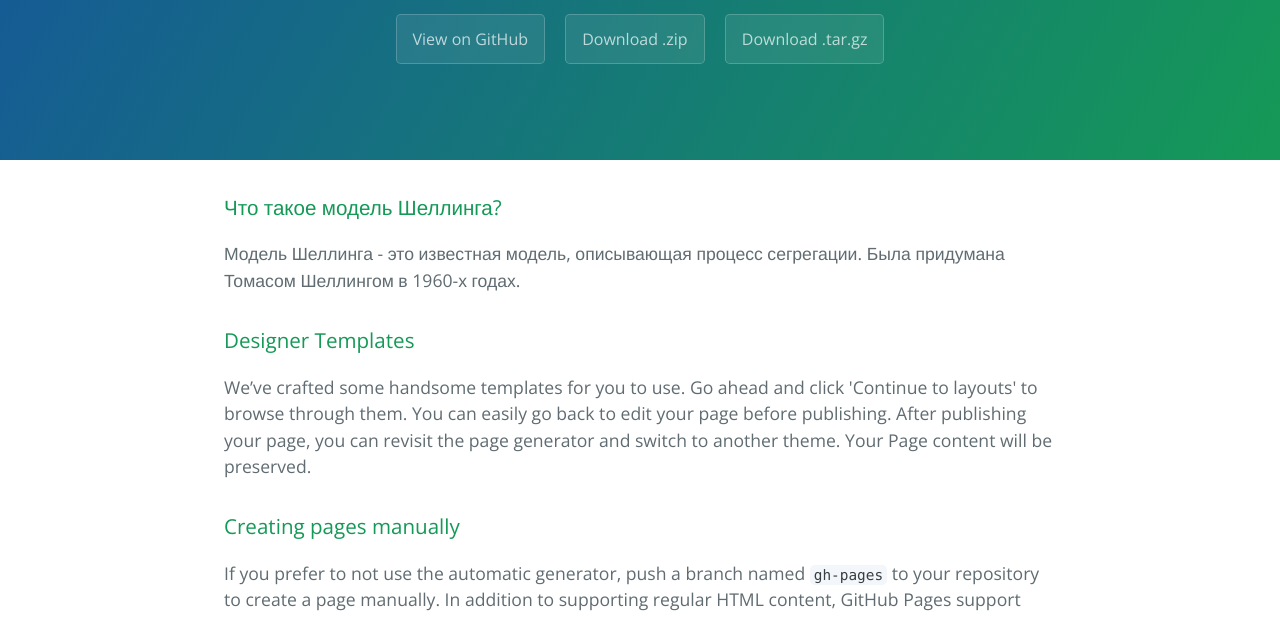
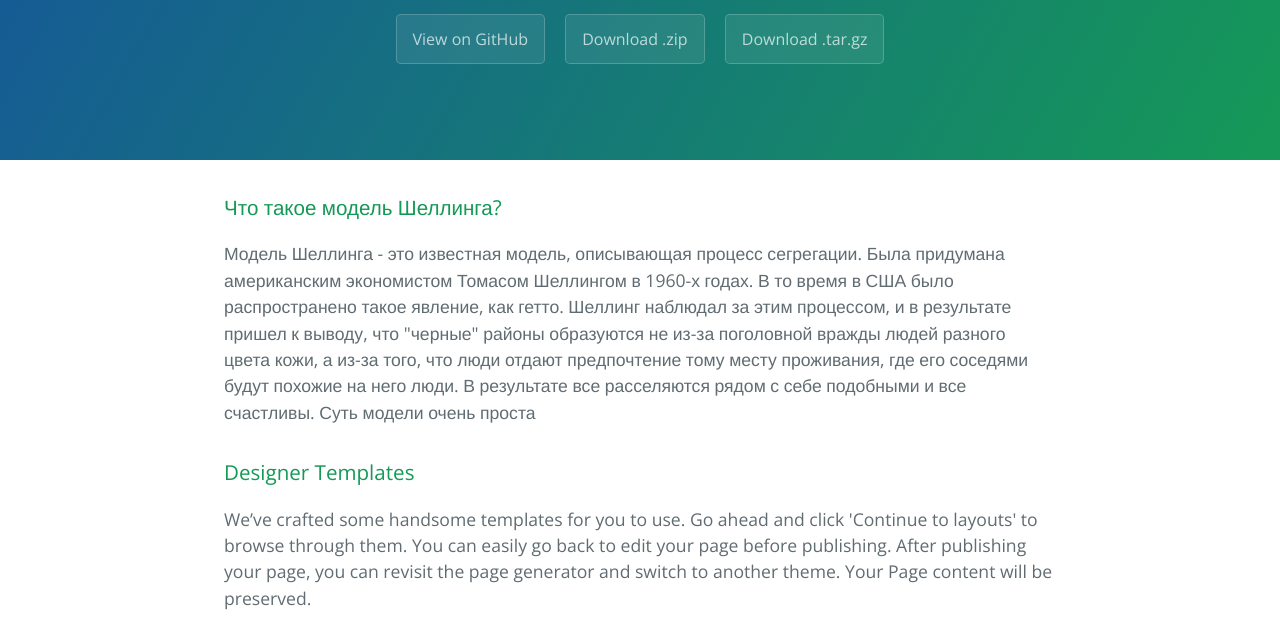
Before and after one commit to Dewdis/me, a plain HTML site: page index.html in a window 1280 px wide. Shown: the part 176-793 px from the top of the page. Drawn offline with nearby package versions, Linux system fonts and the light colour scheme.

Commit message:
Update index.html

```diff
--- a/index.html
+++ b/index.html
@@ -2,7 +2,7 @@
 <html lang="en-us">
   <head>
     <meta charset="UTF-8">
-    <title>Расширенная модель Шеллинга by Dewdis</title>
+    <title>Расширенная модель Шеллинга</title>
     <meta name="viewport" content="width=device-width, initial-scale=1">
     <link rel="stylesheet" type="text/css" href="stylesheets/normalize.css" media="screen">
     <link href='https://fonts.googleapis.com/css?family=Open+Sans:400,700' rel='stylesheet' type='text/css'>
@@ -22,7 +22,8 @@
       <h3>
 <a id="Что-такое-модель-Шеллинга" class="anchor" href="#%D0%A7%D1%82%D0%BE-%D1%82%D0%B0%D0%BA%D0%BE%D0%B5-%D0%BC%D0%BE%D0%B4%D0%B5%D0%BB%D1%8C-%D0%A8%D0%B5%D0%BB%D0%BB%D0%B8%D0%BD%D0%B3%D0%B0" aria-hidden="true"><span class="octicon octicon-link"></span></a>Что такое модель Шеллинга?</h3>
 
-<p>Модель Шеллинга - это известная модель, описывающая процесс сегрегации. Была придумана Томасом Шеллингом в 1960-х годах.</p>
+<p>Модель Шеллинга - это известная модель, описывающая процесс сегрегации. Была придумана американским экономистом Томасом Шеллингом в 1960-х годах. В то время в США было распространено такое явление, как гетто. Шеллинг наблюдал за этим процессом, и в результате пришел к выводу, что "черные" районы образуются не из-за поголовной вражды людей разного цвета кожи, а из-за того, что люди отдают предпочтение тому месту проживания, где его соседями будут похожие на него люди. В результате все расселяются рядом с себе подобными и все счастливы.
+  Суть модели очень проста</p>
 
 <h3>
 <a id="designer-templates" class="anchor" href="#designer-templates" aria-hidden="true"><span class="octicon octicon-link"></span></a>Designer Templates</h3>
```
